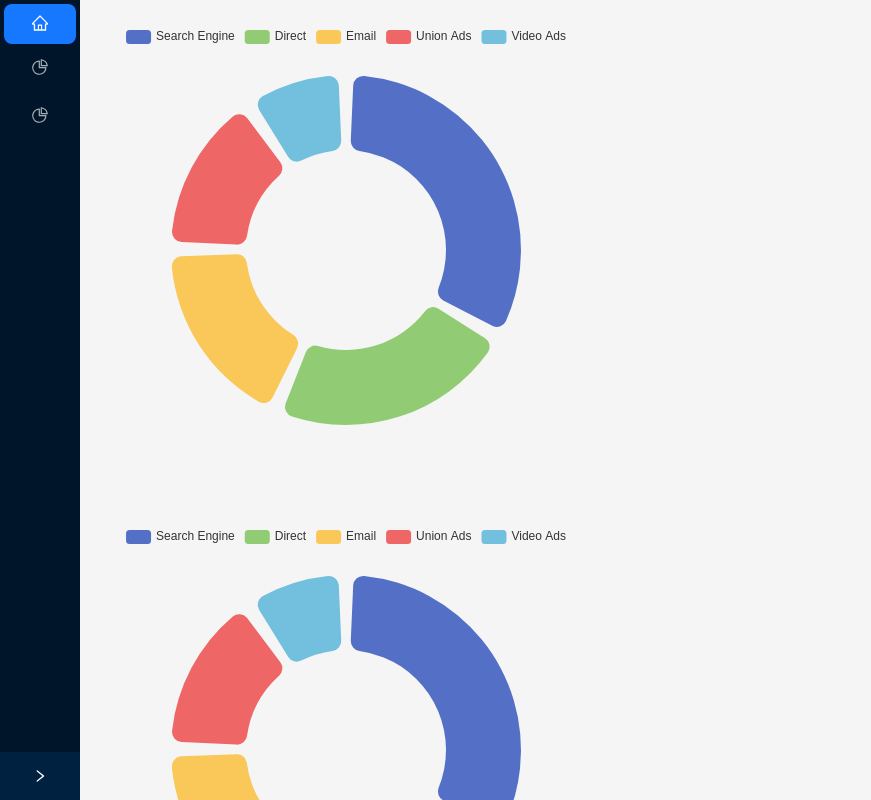
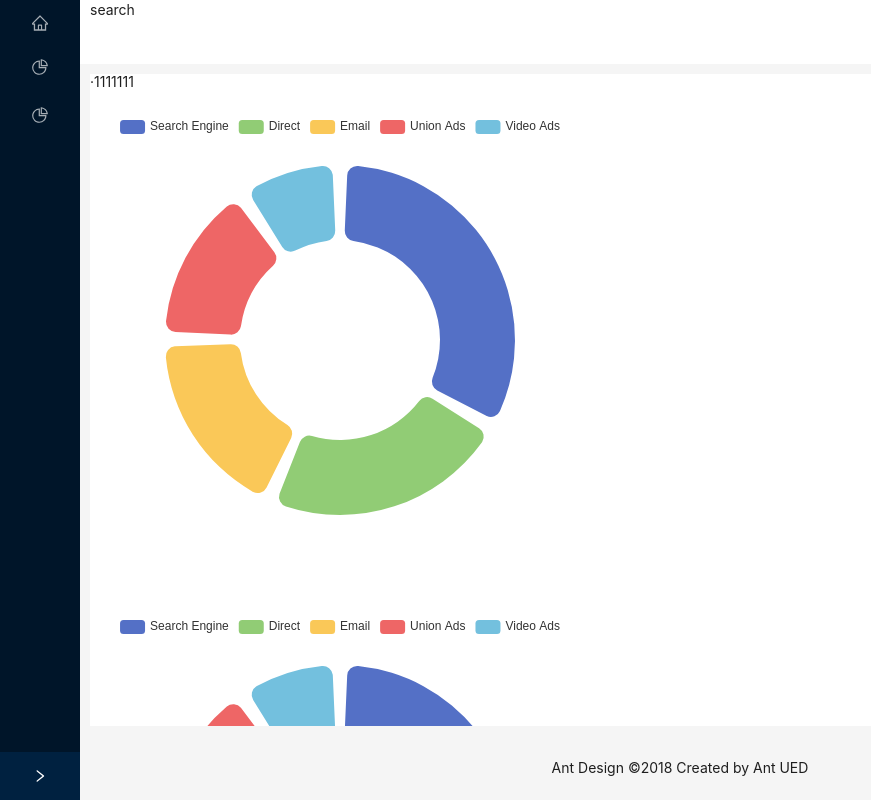
Before and after one commit to JunHao-Xia/fe-iCache, a Vue app: page /#/ in a window 1280 px wide. Shown: the top 800 px of the page, without its empty margins (0-871 px from the left). Built offline with nearby package versions, Linux system fonts and the light colour scheme.

Commit message:
20240929_xjh_Adjust the relevant layout

```diff
--- a/src/App.vue
+++ b/src/App.vue
@@ -1,7 +1,97 @@
 <template>
-    <RouterView />
-</template>
+    <a-layout style="min-height: 100vh">
+      <a-layout-sider v-model:collapsed="collapsed" collapsible>
+        <div  class="logo">
+        </div>
+        <a-menu v-model:selectedKeys="selectedKeys" theme="dark" mode="inline">
+          <a-menu-item key="/">
+            <HomeOutlined/>
+            <span><router-link to="/">Ocean Platform</router-link></span>
+          </a-menu-item>
 
- <script setup>
+          <a-sub-menu key="sub1">
+            <template #title>
+              <span>
+                <pie-chart-outlined />
+                <span>Cache</span>
+              </span>
+            </template>
+            <a-menu-item key="/cmonitor"><router-link to="/menu1">Cache Monitor</router-link></a-menu-item>
+            <a-menu-item key="/center"><router-link to="/center">Cache Center</router-link></a-menu-item>
+            <a-menu-item key="/cron"><router-link to="/cron">Cache Cron</router-link></a-menu-item>
+          </a-sub-menu>
+          <a-sub-menu key="sub2">
+            <template #title>
+              <span>
+                <pie-chart-outlined />
+                <span>StateMachine</span>
+              </span>
+            </template>
+            <a-menu-item key="/sdesign"><router-link to="/design">State Design</router-link></a-menu-item>
+            <a-menu-item key="/smonitor"><router-link to="/smonitor">State Monitor</router-link></a-menu-item>
+          </a-sub-menu>
+        </a-menu>
+      </a-layout-sider>
 
- </script>
+      <a-layout class="container">
+        <a-layout-header class="header_box">search</a-layout-header>
+        <a-layout-content style="height: 100%; margin: 10px;">
+        <div class="content_box">
+          <router-view></router-view>
+        </div>
+      </a-layout-content>
+      <a-layout-footer style="text-align: center">
+        Ant Design ©2018 Created by Ant UED
+      </a-layout-footer>
+      </a-layout>
+    </a-layout>
+  </template>
+  <script lang="ts" setup>
+  import {
+    PieChartOutlined,
+    RiseOutlined,
+    CodeOutlined,
+    HomeOutlined,
+   createFromIconfontCN
+  } from '@ant-design/icons-vue';
+  import { RouterLink } from 'vue-router'
+  import { ref } from 'vue';
+
+  const MyIcon = createFromIconfontCN({
+    scriptUrl: '//at.alicdn.com/t/font_8d5l8fzk5b87iudi.js', // 在 iconfont.cn 上生成
+  });
+
+
+  const collapsed = ref<boolean>(true);
+  const selectedKeys = ref<string[]>(['1']);
+
+
+  </script>
+  <style scoped>
+  .container{
+    height: 100vh;
+  }
+  .content_box{
+    height: 100%;
+    overflow: hidden;
+    background: white;
+  }
+  #components-layout-demo-side .logo {
+    height: 32px;
+    margin: 16px;
+    background: rgba(255, 255, 255, 0.3);
+  }
+  .header_box{
+    background: #fff;
+    line-height: 0px;
+    padding: 10px;
+    box-sizing: border-box;
+  }
+
+  .site-layout .site-layout-background {
+    background: #fff;
+  }
+  [data-theme='dark'] .site-layout .site-layout-background {
+    background: #141414;
+  }
+  </style>
--- a/src/router/index.js
+++ b/src/router/index.js
@@ -1,4 +1,4 @@
-import { createWebHashHistory, createRouter } from 'vue-router'
+import { createWebHistory, createRouter } from 'vue-router'
 
 import HomeView from '../views/HomeView.vue'
 import AboutView from '../views/AboutView.vue'
@@ -9,7 +9,7 @@ const routes = [
 ]
 
 const router = createRouter({
-    history: createWebHashHistory(),
+    history: createWebHistory(),
     routes,
 })
 
--- a/src/views/HomeView.vue
+++ b/src/views/HomeView.vue
@@ -1,81 +1,12 @@
 <template>
-  <a-layout style="min-height: 100vh">
-
-    <a-layout-sider v-model:collapsed="collapsed" collapsible>
-      <div  class="logo">
-      </div>
-      <a-menu v-model:selectedKeys="selectedKeys" theme="dark" mode="inline">
-        <a-menu-item key="1">
-          <HomeOutlined/>
-          <span>Ocean Platform</span>
-        </a-menu-item>
-        <a-sub-menu key="sub1">
-          <template #title>
-            <span>
-              <pie-chart-outlined />
-              <span>Cache</span>
-            </span>
-          </template>
-          <a-menu-item key="2">Cache Monitor</a-menu-item>
-          <a-menu-item key="3">Cache Center</a-menu-item>
-          <a-menu-item key="4">Cache Cron</a-menu-item>
-        </a-sub-menu>
-        <a-sub-menu key="sub2">
-          <template #title>
-            <span>
-              <pie-chart-outlined />
-              <span>StateMachine</span>
-            </span>
-          </template>
-          <a-menu-item key="5">State Design</a-menu-item>
-          <a-menu-item key="6">State Monitor</a-menu-item>
-        </a-sub-menu>
-      </a-menu>
-    </a-layout-sider>
-
-    <a-layout>
-      <a-layout-content style="margin: 0 16px">
-        <demo></demo>
-      </a-layout-content>
-      <a-layout-footer style="text-align: center">
-        Ocean Platform Created By Zhangz1w3nCode.
-      </a-layout-footer>
-    </a-layout>
-
-  </a-layout>
+<div>·1111111</div>
+<demo/>
 </template>
 <script lang="ts" setup>
-import {
-  PieChartOutlined,
-  RiseOutlined,
-  CodeOutlined,
-  HomeOutlined,
- createFromIconfontCN
-} from '@ant-design/icons-vue';
 import { ref } from 'vue';
-import Demo from "../components/demo.vue";
-
-const MyIcon = createFromIconfontCN({
-  scriptUrl: '//at.alicdn.com/t/font_8d5l8fzk5b87iudi.js', // 在 iconfont.cn 上生成
-});
-
-
+import demo from '../components/demo.vue'
 const collapsed = ref<boolean>(true);
 const selectedKeys = ref<string[]>(['1']);
-
-
 </script>
 <style scoped>
-#components-layout-demo-side .logo {
-  height: 32px;
-  margin: 16px;
-  background: rgba(255, 255, 255, 0.3);
-}
-
-.site-layout .site-layout-background {
-  background: #fff;
-}
-[data-theme='dark'] .site-layout .site-layout-background {
-  background: #141414;
-}
 </style>
```
